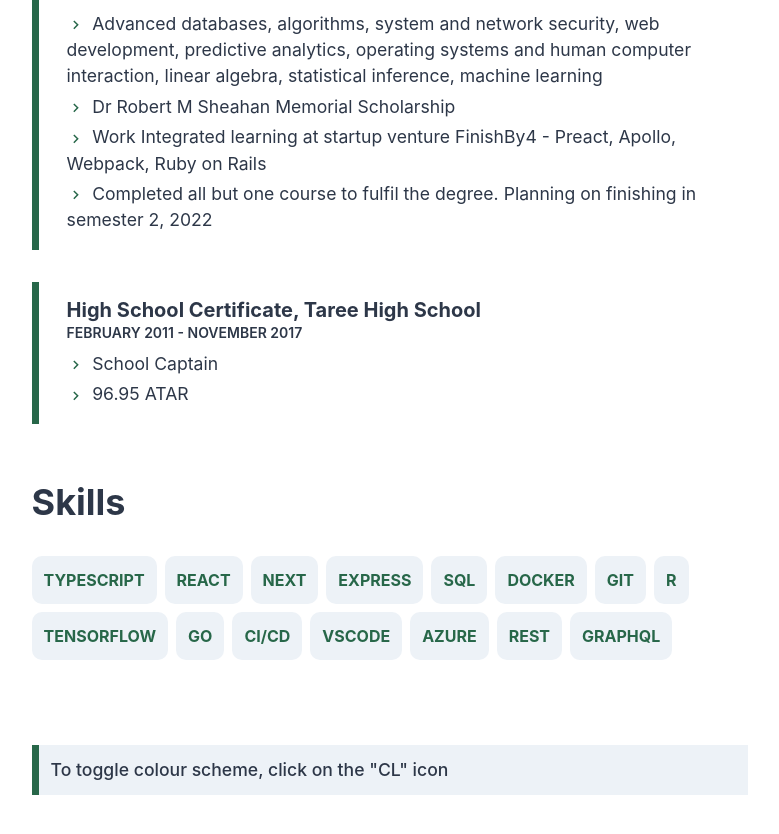
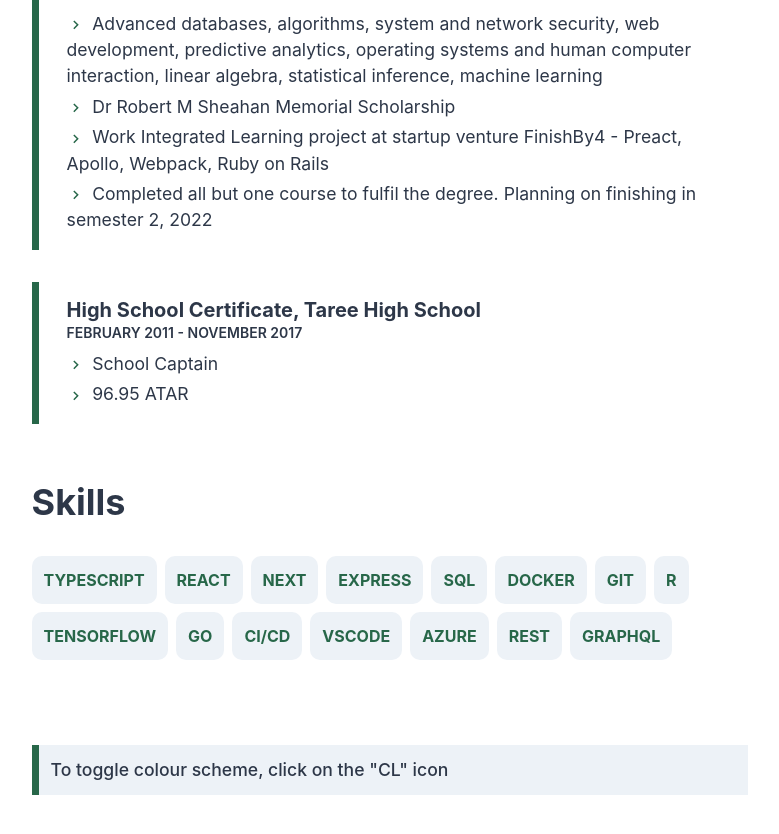
Before and after one commit to camlemessurier/camlemessurier, a Next.js app: page / in a window 1280 px wide. Shown: the part 1560-2394 px from the top of the page, without its empty margins (442-1221 px from the left). Built offline with nearby package versions, Linux system fonts and the light colour scheme.

Commit message:
spelling mistake

```diff
--- a/src/pages/index.js
+++ b/src/pages/index.js
@@ -176,7 +176,7 @@ const Index = () => {
 							listItems={[
 								'Advanced databases, algorithms, system and network security, web development, predictive analytics, operating systems and human computer interaction, linear algebra, statistical inference, machine learning ',
 								'Dr Robert M Sheahan Memorial Scholarship',
-								'Work Integrated learning at startup venture FinishBy4 - Preact, Apollo, Webpack, Ruby on Rails',
+								'Work Integrated Learning project at startup venture FinishBy4 - Preact, Apollo, Webpack, Ruby on Rails',
 								'Completed all but one course to fulfil the degree. Planning on finishing in semester 2, 2022',
 							]}
 						/>
```
